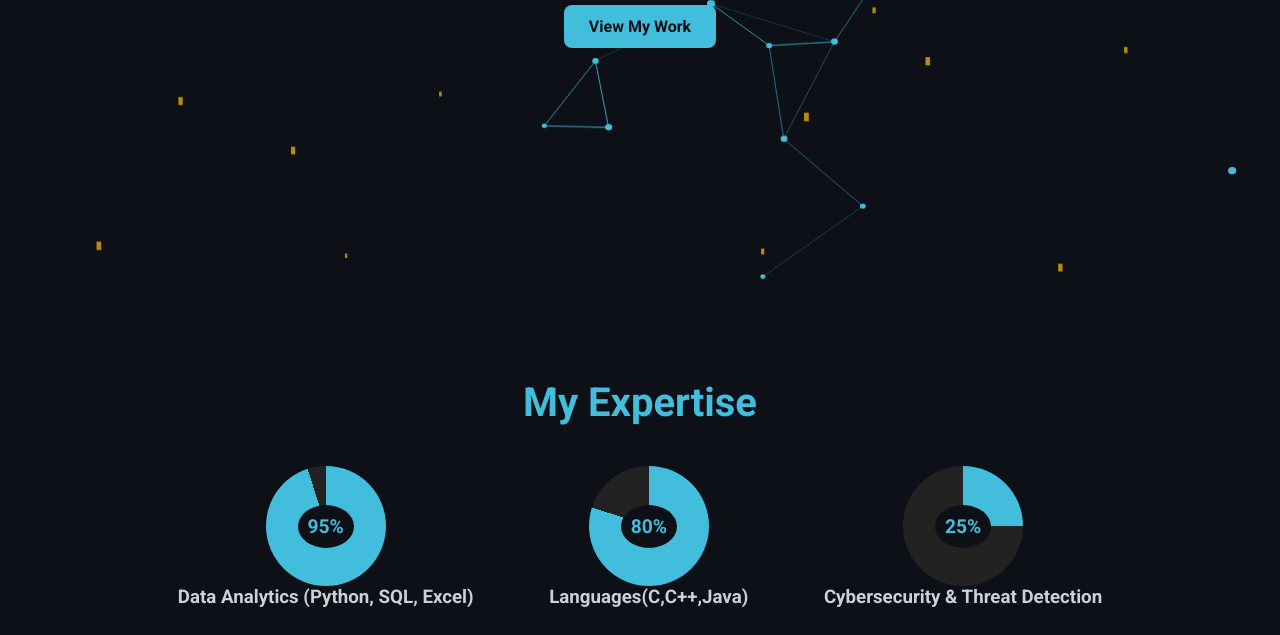
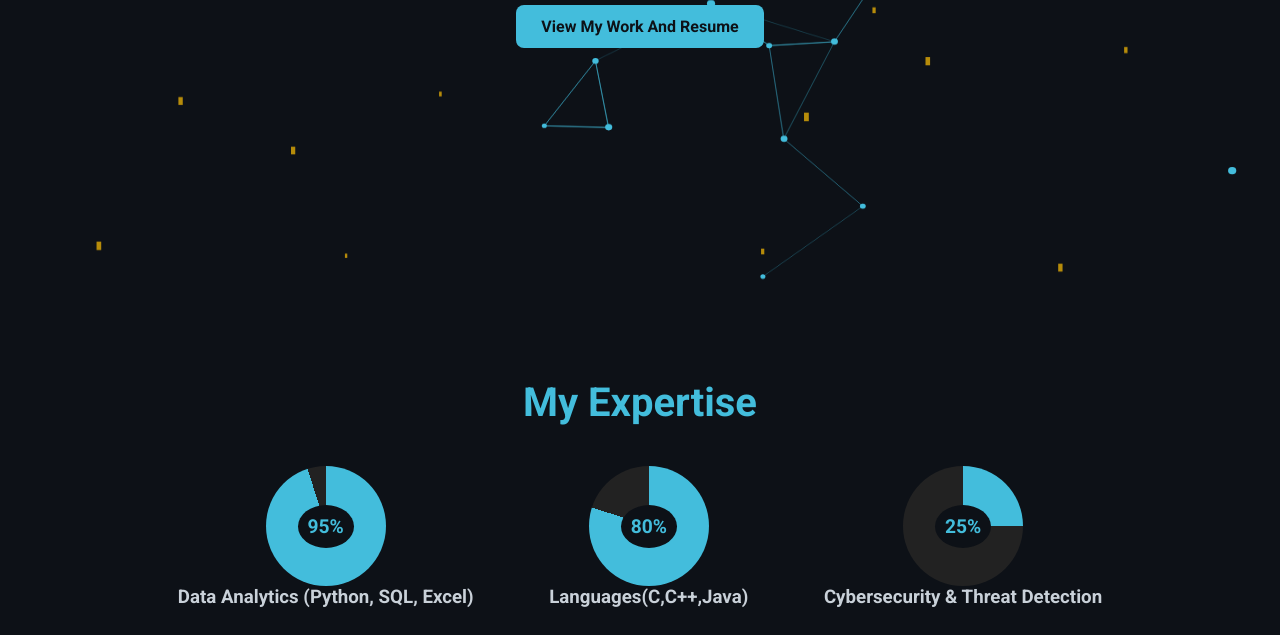
Before and after one commit to shabdarth13/Shabdarth_Portfolio-, a plain HTML site: page index.html in a window 1280 px wide. Shown: the part 465-1100 px from the top of the page. Drawn offline with Linux system fonts and the light colour scheme.

Commit message:
Update index.html

```diff
--- a/index.html
+++ b/index.html
@@ -35,7 +35,7 @@
       <h1>Hi, I'm Shabdarth</h1>
       <p>Data Analyst | Cybersecurity Enthusiast<br>
       Transforming data into insights and securing digital systems.</p>
-      <a href="projects.html" class="btn">View My Work</a>
+      <a href="projects.html" class="btn">View My Work And Resume </a>
     </div>
   </section>
 
```
